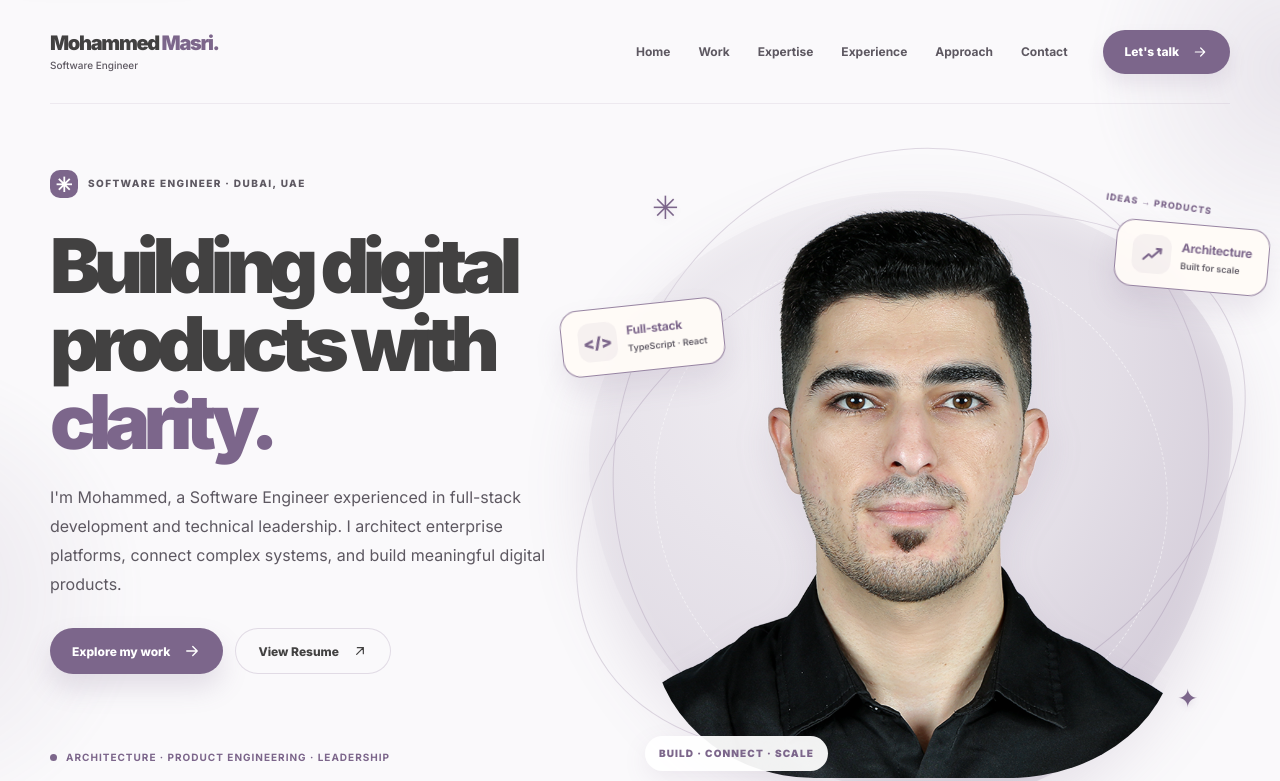
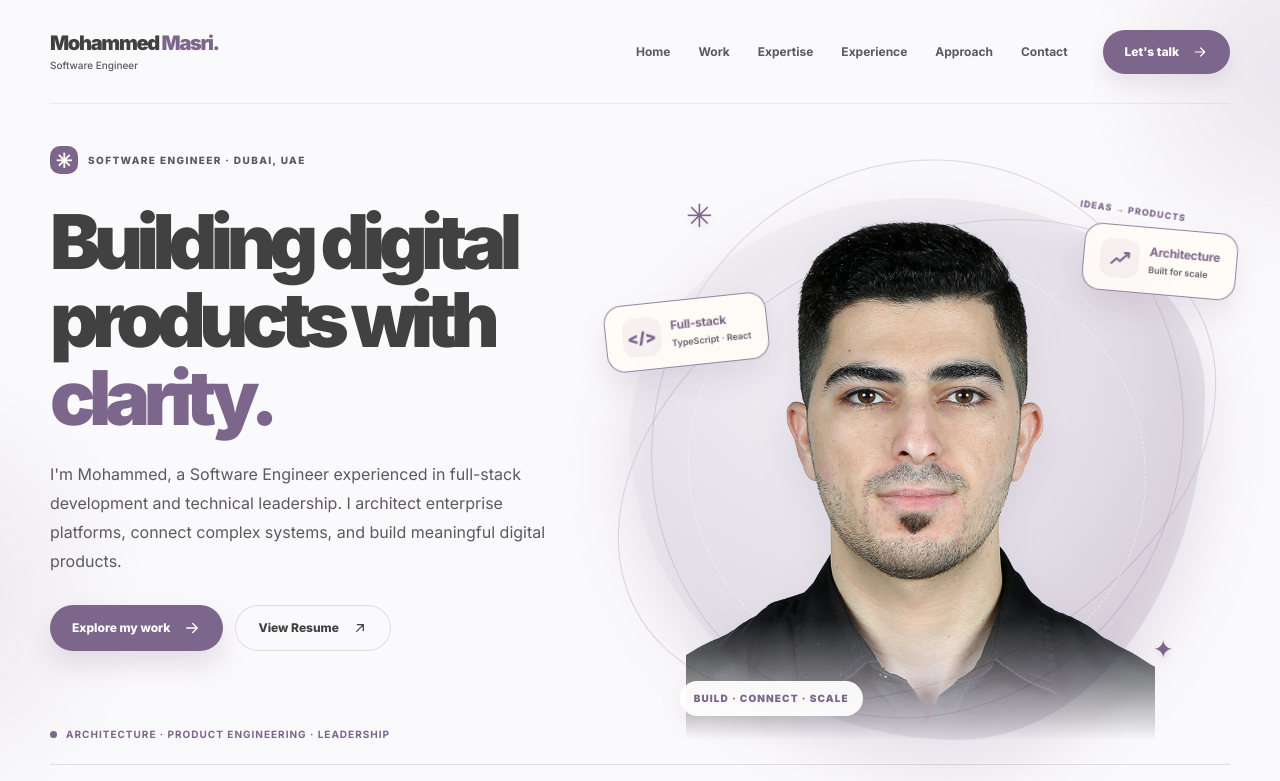
Before and after one commit to Mohammad-Masri/portfolio, a Next.js app: page / in a window 1280 px wide. Shown: the top 781 px of the page. Built offline with nearby package versions, Linux system fonts and the light colour scheme.

Commit message:
style: soften portrait lower edge and place dotted path beneath clickable numbered steps

```diff
--- a/src/app/peach.css
+++ b/src/app/peach.css
@@ -37,7 +37,7 @@
 .peach-actions{display:flex;align-items:center;gap:12px;flex-wrap:wrap;margin-top:29px}
 .peach-hero-note{margin-top:76px;font-size:10px;letter-spacing:.1em;color:#7C668B;font-weight:700;display:flex;align-items:center;gap:9px}
 .peach-note-dot{background:#7C668B;border-radius:50%;width:7px;height:7px;flex:none}
-.peach-hero-graphic{position:relative;align-self:center;justify-self:stretch;width:112%;margin-left:-7%;max-width:720px;min-width:0}
+.peach-hero-graphic{position:relative;align-self:center;justify-self:stretch;width:100%;margin-left:0;max-width:720px;min-width:0}
 .peach-hero-art{width:100%;height:auto;display:block}
 .peach-art-label{position:absolute;color:#7C668B;font-weight:800;font-size:9px;letter-spacing:.11em}
 .peach-art-label-one{top:8%;right:7%;transform:rotate(8deg)}
@@ -317,7 +317,7 @@
 .peach-photo-orbit{pointer-events:none;position:absolute;border-radius:50%;border:1px solid rgba(124,102,139,.23);z-index:-1}
 .peach-photo-orbit-one{inset:0 8% 5%;transform:rotate(25deg)}
 .peach-photo-orbit-two{inset:15% -1% 13%;transform:rotate(-28deg)}
-.peach-photo-frame{position:absolute;z-index:2;inset:7% 12% 5% 13%;border-radius:47% 53% 32% 31% / 40% 43% 24% 25%;overflow:hidden}
+.peach-photo-frame{position:absolute;z-index:2;inset:7% 12% 2% 13%;overflow:hidden;border-radius:46% 54% 0 0 / 41% 43% 0 0;-webkit-mask-image:linear-gradient(to bottom,#000000 0%,#000000 73%,rgba(0,0,0,.95) 78%,transparent 100%);mask-image:linear-gradient(to bottom,#000000 0%,#000000 73%,rgba(0,0,0,.95) 78%,transparent 100%)}
 .peach-photo-person{object-fit:contain;object-position:center bottom;filter:drop-shadow(0 17px 17px rgba(124,102,139,.13))}
 .peach-photo-spark{position:absolute;z-index:3;color:#7C668B;text-shadow:0 3px 7px rgba(124,102,139,.13)}
 .peach-photo-spark-one{left:13%;top:6%;font-size:32px}
@@ -348,7 +348,7 @@
  .peach-hero-graphic{width:100%;min-width:0;max-width:100%;margin:14px auto 0}
  .peach-photo-stage{width:100%;aspect-ratio:1.02;min-width:0}
  .peach-photo-blob{inset:10% 6% 3%}
- .peach-photo-frame{inset:11% 12% 5%}
+ .peach-photo-frame{inset:9% 12% 2%}
  .peach-photo-spark-one{font-size:21px;left:10%;top:5%}
  .peach-photo-spark-two{font-size:18px}
  .peach-float-card{min-height:42px;padding:7px 8px;gap:6px;border-radius:11px}
@@ -381,9 +381,9 @@
 .peach-approach-canvas:before{content:"";position:absolute;inset:0;pointer-events:none;z-index:-1;opacity:.6;background-image:radial-gradient(rgba(124,102,139,0.26) 1px,transparent 1px);background-size:22px 22px;mask-image:linear-gradient(90deg,transparent 45%,#000000 100%)}
 .peach-approach-canvas-top,.peach-approach-canvas-bottom{display:flex;justify-content:space-between;align-items:center;gap:12px;font-size:9px;letter-spacing:.13em;font-weight:850;color:#7C668B;position:relative;z-index:2}
 .peach-approach-path{display:flex;align-items:center;justify-content:space-between;gap:0;margin:52px 16px 26px;position:relative;z-index:2}
-.peach-approach-path-line{position:absolute;left:5%;right:5%;top:50%;border-top:2px dashed rgba(124,102,139,.4);z-index:0;pointer-events:none}
-.peach-approach-path-node{position:relative;z-index:1;width:54px;height:54px;display:grid;place-items:center;border:2px solid rgba(124,102,139,.3);background:rgba(124,102,139,0.07);border-radius:18px;transform:rotate(-8deg);box-shadow:0 8px 17px rgba(124,102,139,.08);transition:background .25s,border-color .25s,transform .25s}
-.peach-approach-path-node span{font-size:15px;font-weight:850;color:#7C668B;transform:rotate(8deg)}
+.peach-approach-path-line{position:absolute;left:5%;right:5%;top:50%;border-top:2px dashed rgba(124,102,139,.4);transform:translateY(-50%);z-index:0;pointer-events:none}
+.peach-approach-path-node{position:relative;z-index:1;width:54px;height:54px;display:grid;place-items:center;border:2px solid rgba(124,102,139,.3);background:#F8F6F9;border-radius:18px;transform:rotate(-8deg);box-shadow:0 8px 17px rgba(124,102,139,.08);cursor:pointer;touch-action:manipulation;transition:background .25s,border-color .25s,transform .25s}
+.peach-approach-path-node span{font-size:15px;font-weight:850;color:#7C668B;transform:rotate(8deg);pointer-events:none}
 .peach-approach-path-node.is-active{background:#7C668B;border-color:#7C668B;transform:rotate(5deg) scale(1.09);box-shadow:0 11px 24px rgba(124,102,139,.24)}
 .peach-approach-path-node.is-active span{color:#FFFFFF;transform:rotate(-5deg)}
 .peach-approach-canvas-body{max-width:430px;position:relative;z-index:2;margin-top:auto}
@@ -391,7 +391,6 @@
 .peach-approach-canvas-body h3{font-size:clamp(32px,3.35vw,48px);letter-spacing:-.071em;line-height:1.13;color:#7C668B;font-weight:860;margin:14px 0 12px}
 .peach-approach-canvas-body p{color:#7C668B;font-size:13px;line-height:1.78;max-width:390px;margin:0 0 30px}
 .peach-approach-canvas-bottom{border-top:1px solid rgba(124,102,139,.23);padding-top:20px}
-.peach-approach-watermark{position:absolute;right:-18px;bottom:55px;opacity:.11;color:#7C668B;font-size:220px;line-height:1;z-index:-1;pointer-events:none}
 .peach-approach-steps{display:flex;flex-direction:column;gap:11px}
 .peach-approach-step{min-width:0;min-height:95px;flex:1;cursor:pointer;display:grid;grid-template-columns:44px minmax(0,1fr) 27px;align-items:center;gap:15px;border:1px solid rgba(124,102,139,0.20);border-radius:17px;background:#FFFFFF;padding:18px 20px;text-align:left;color:#424141;transition:border-color .25s,background .25s,box-shadow .25s,transform .25s}
 .peach-approach-step:hover{border-color:#7C668B;transform:translateX(3px)}
@@ -535,3 +534,18 @@ html:has(.peach-site)::-webkit-scrollbar-thumb:hover{background:#7C668B}
  .peach-site .peach-hero-graphic{width:100%}
 }
 @media(prefers-reduced-motion:reduce){.peach-site .peach-project-extra-wrapper:not([hidden]){animation:none}}
+
+/* Portrait now fades naturally rather than getting cut by an elliptical frame. */
+.peach-site .peach-photo-person{display:block}
+.peach-site .peach-photo-frame{background:transparent}
+.peach-site .peach-approach-path-node:hover{border-color:#7C668B;box-shadow:0 10px 21px rgba(124,102,139,.17)}
+.peach-site .peach-approach-path-node:focus-visible{outline:3px solid #7C668B;outline-offset:5px}
+.peach-site .peach-approach-path-node.is-active{background:#7C668B;border-color:#7C668B}
+.peach-site .peach-approach-path-node.is-active span{color:#FFFFFF}
+@media(max-width:600px){
+ .peach-site .peach-photo-frame{inset:9% 12% 2%}
+ .peach-site .peach-approach-path-node{min-width:44px;min-height:44px}
+}
+@media(prefers-reduced-motion:reduce){
+ .peach-site .peach-approach-path-node{transition:none}
+}
```
